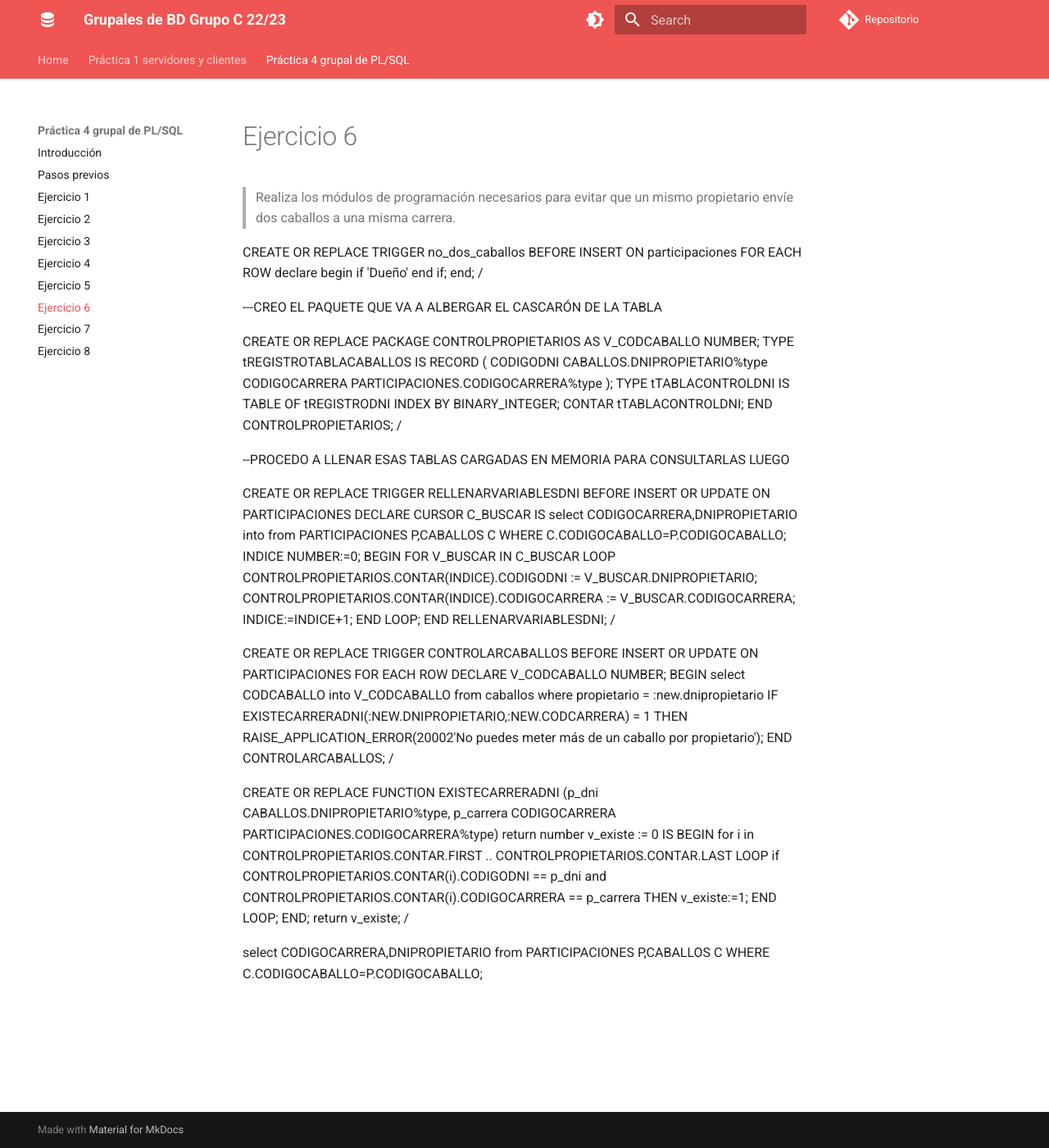
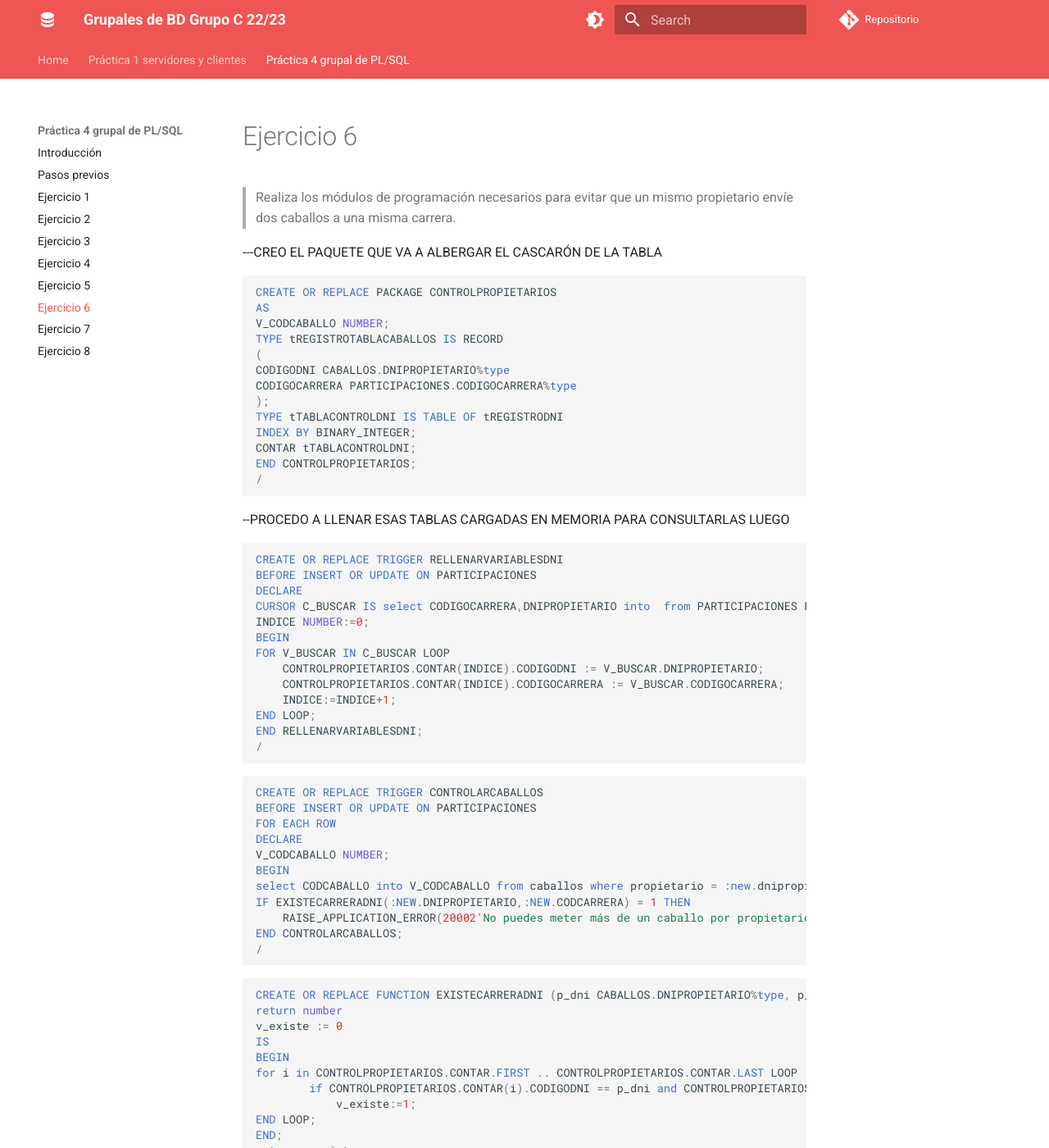
Before and after one commit to adriasir123/grupalesbdc, an MkDocs documentation site: the page built from docs/p4-grupal-plsql/ejercicio6.md, in a window 1280 px wide and 1400 px high. Shown: the whole window at 82% size. Built offline with MkDocs 1.6.1 and Material for MkDocs 9.7.7, drawn with Linux system fonts in a browser that asks for light colours; comment, search, counter and statistics services are not loaded.

Commit message:
Añado lo que llevo del ejercicio 6

````diff
--- a/docs/p4-grupal-plsql/ejercicio6.md
+++ b/docs/p4-grupal-plsql/ejercicio6.md
@@ -1,21 +1,13 @@
 # Ejercicio 6
 
 > Realiza los módulos de programación necesarios para evitar que un mismo propietario envíe dos caballos a una misma carrera.
-
-CREATE OR REPLACE TRIGGER no_dos_caballos
-BEFORE INSERT ON participaciones
-FOR EACH ROW
-declare
-begin
-if 'Dueño'
-end if;
-end;
-/
 
 
 
 ---CREO EL PAQUETE QUE VA A ALBERGAR EL CASCARÓN DE LA TABLA
 
+
+```sql
 CREATE OR REPLACE PACKAGE CONTROLPROPIETARIOS
 AS
 V_CODCABALLO NUMBER;
@@ -29,9 +21,11 @@ INDEX BY BINARY_INTEGER;
 CONTAR tTABLACONTROLDNI;
 END CONTROLPROPIETARIOS;
 /
+```
 
 --PROCEDO A LLENAR ESAS TABLAS CARGADAS EN MEMORIA PARA CONSULTARLAS LUEGO
 
+```sql
 CREATE OR REPLACE TRIGGER RELLENARVARIABLESDNI
 BEFORE INSERT OR UPDATE ON PARTICIPACIONES
 DECLARE
@@ -45,7 +39,8 @@ FOR V_BUSCAR IN C_BUSCAR LOOP
 END LOOP;
 END RELLENARVARIABLESDNI;
 /
-
+```
+```sql
 CREATE OR REPLACE TRIGGER CONTROLARCABALLOS
 BEFORE INSERT OR UPDATE ON PARTICIPACIONES
 FOR EACH ROW
@@ -57,7 +52,9 @@ IF EXISTECARRERADNI(:NEW.DNIPROPIETARIO,:NEW.CODCARRERA) = 1 THEN
     RAISE_APPLICATION_ERROR(20002'No puedes meter más de un caballo por propietario');
 END CONTROLARCABALLOS;
 /
+```
 
+```sql
 CREATE OR REPLACE FUNCTION EXISTECARRERADNI (p_dni CABALLOS.DNIPROPIETARIO%type, p_carrera CODIGOCARRERA PARTICIPACIONES.CODIGOCARRERA%type)
 return number
 v_existe := 0
@@ -70,7 +67,7 @@ END LOOP;
 END;
 return v_existe;
 /
-
+```
 
 
 
````
